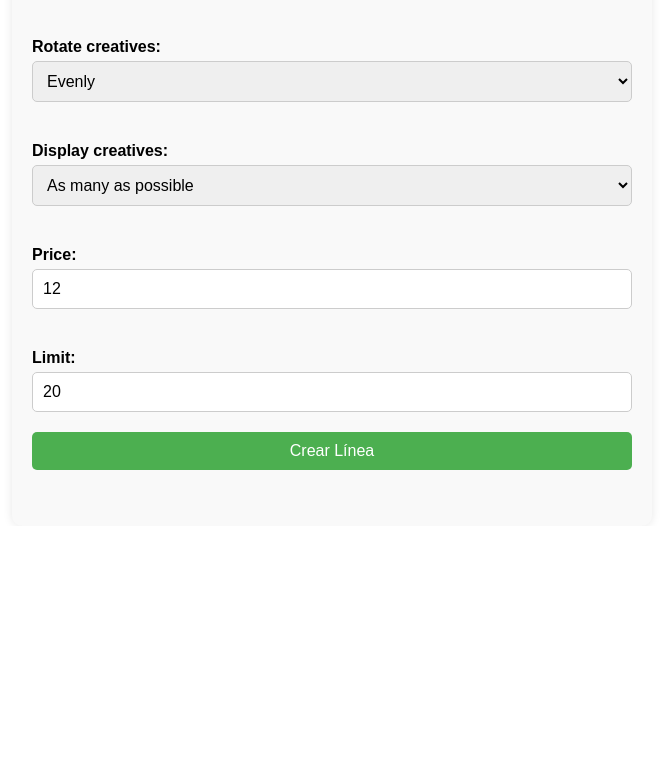
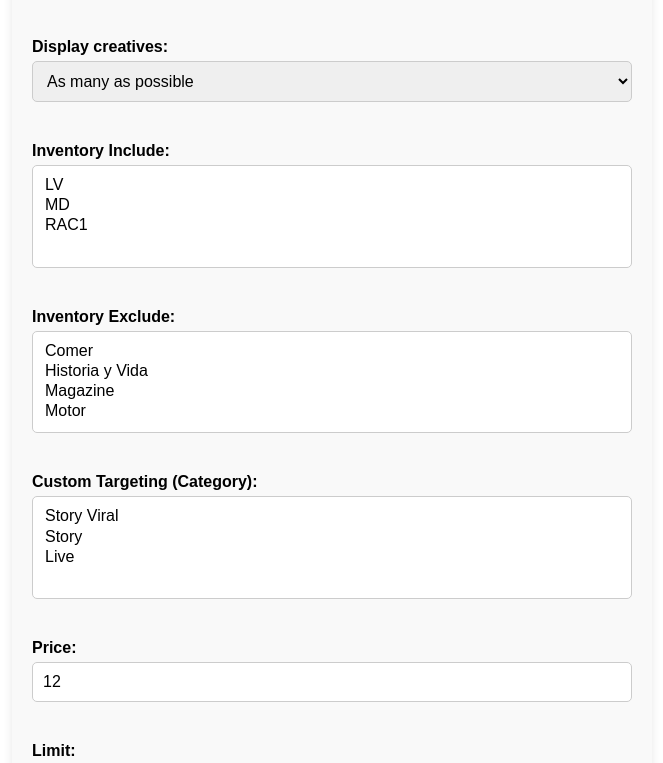
Before and after one commit to adtechGodoStrategies/adLineEditor, a React (Create React App) app: page / in a window 1280 px wide. Shown: the part 1013-1776 px from the top of the page, without its empty margins (308-971 px from the left). Before the commit the page ends 1539 px from the top, so only its background shows below. Built offline with nearby package versions, Linux system fonts and the light colour scheme.

Commit message:
add invetory into form

```diff
--- a/src/App.js
+++ b/src/App.js
@@ -8,8 +8,8 @@
   const [lineNameTemplate, setLineNameTemplate] = useState('');
   const [lineItemType, setLineItemType] = useState('');
   const [priority, setPriority] = useState('');
-  const [inventoryOption, setInventoryOption] = useState('');
-  const [inventoryInclude, setInventoryInclude] = useState('');
+  const [inventoryInclude, setInventoryInclude] = useState([]);
+  const [inventoryExclude, setInventoryExclude] = useState([]);
   const [expectedCreative, setExpectedCreative] = useState('');
   const [deliverySettings, setDeliverySettings] = useState('IMMEDIATELY');
   const [customDate, setCustomDate] = useState('');
@@ -18,8 +18,9 @@
   const [endDate, setEndDate] = useState('');
   const [endTime, setEndTime] = useState('00:00');
   const [goalUnits, setGoalUnits] = useState(100);
-  const [creativeRotationType, setCreativeRotationType] = useState('EVEN');  // Nuevo estado
-  const [roadblockingType, setRoadblockingType] = useState('AS_MANY_AS_POSSIBLE');  // Nuevo estado
+  const [creativeRotationType, setCreativeRotationType] = useState('EVEN');
+  const [roadblockingType, setRoadblockingType] = useState('AS_MANY_AS_POSSIBLE');
+  const [customTargeting, setCustomTargeting] = useState([]);
   const [resultado, setResultado] = useState('');
   const [lineItems, setLineItems] = useState([]);
   const [isGenerating, setIsGenerating] = useState(false);
@@ -29,11 +30,6 @@
     setIsGenerating(true);
     setLineItems([]);
     setResultado('');
-
-    let inventory = inventoryOption;
-    if (inventoryOption === 'include') {
-      inventory = `include_${inventoryInclude}`;
-    }
 
     let deliverySetting = deliverySettings;
     if (deliverySettings === 'CUSTOM') {
@@ -52,7 +48,8 @@
         line_name_template: lineNameTemplate,
         lineItemType: lineItemType.toUpperCase(),
         priority,
-        inventory,
+        inventoryInclude,
+        inventoryExclude,
         expectedCreative,
         deliverySettings: deliverySetting,
         customTime: customTime,
@@ -60,8 +57,9 @@
         endDate: endDate,
         endTime: endTime,
         goalUnits: goalUnits,
-        creativeRotationType: creativeRotationType,  // Enviar valor
-        roadblockingType: roadblockingType  // Enviar valor
+        creativeRotationType: creativeRotationType,
+        roadblockingType: roadblockingType,
+        customTargeting
       })
     });
 
@@ -113,33 +111,6 @@
           onChange={(e) => setPriority(e.target.value)}
           required
         />
-        <label htmlFor="inventoryOption">Inventory Option:</label>
-        <select
-          id="inventoryOption"
-          value={inventoryOption}
-          onChange={(e) => setInventoryOption(e.target.value)}
-          required
-        >
-          <option value="">Selecciona una opción</option>
-          <option value="include">Include</option>
-          <option value="exclude">Exclude</option>
-        </select>
-        {inventoryOption === 'include' && (
-          <>
-            <label htmlFor="inventoryInclude">Inventory Include:</label>
-            <select
-              id="inventoryInclude"
-              value={inventoryInclude}
-              onChange={(e) => setInventoryInclude(e.target.value)}
-              required
-            >
-              <option value="">Selecciona una opción</option>
-              <option value="LV">LV</option>
-              <option value="MD">MD</option>
-              <option value="RAC1">RAC1</option>
-            </select>
-          </>
-        )}
         <label htmlFor="expectedCreative">Expected Creative Size:</label>
         <select
           id="expectedCreative"
@@ -236,10 +207,47 @@
           onChange={(e) => setRoadblockingType(e.target.value)}
           required
         >
+          <option value="ONLY_ONE">Only one</option>
           <option value="ONE_OR_MORE">One or more</option>
-          <option value="ONLY_ONE">Only one</option>
           <option value="AS_MANY_AS_POSSIBLE">As many as possible</option>
           <option value="ALL_ROADBLOCK">All</option>
+        </select>
+        <label htmlFor="inventoryInclude">Inventory Include:</label>
+        <select
+          id="inventoryInclude"
+          multiple
+          value={inventoryInclude}
+          onChange={(e) => setInventoryInclude([...e.target.selectedOptions].map(option => option.value))}
+          required
+        >
+          <option value="LV">LV</option>
+          <option value="MD">MD</option>
+          <option value="RAC1">RAC1</option>
+        </select>
+        <label htmlFor="inventoryExclude">Inventory Exclude:</label>
+        <select
+          id="inventoryExclude"
+          multiple
+          value={inventoryExclude}
+          onChange={(e) => setInventoryExclude([...e.target.selectedOptions].map(option => option.value))}
+          required
+        >
+          <option value="comer">Comer</option>
+          <option value="historiayvida">Historia y Vida</option>
+          <option value="magazine">Magazine</option>
+          <option value="motor">Motor</option>
+        </select>
+        <label htmlFor="customTargeting">Custom Targeting (Category):</label>
+        <select
+          id="customTargeting"
+          multiple
+          value={customTargeting}
+          onChange={(e) => setCustomTargeting([...e.target.selectedOptions].map(option => option.value))}
+          required
+        >
+          <option value="208473659844">Story Viral</option>
+          <option value="174650883684">Story</option>
+          <option value="189633282084">Live</option>
         </select>
         <label htmlFor="price">Price:</label>
         <input
```
Also changed, not shown: 1 other file (tests, documents, lock files or other folders).
